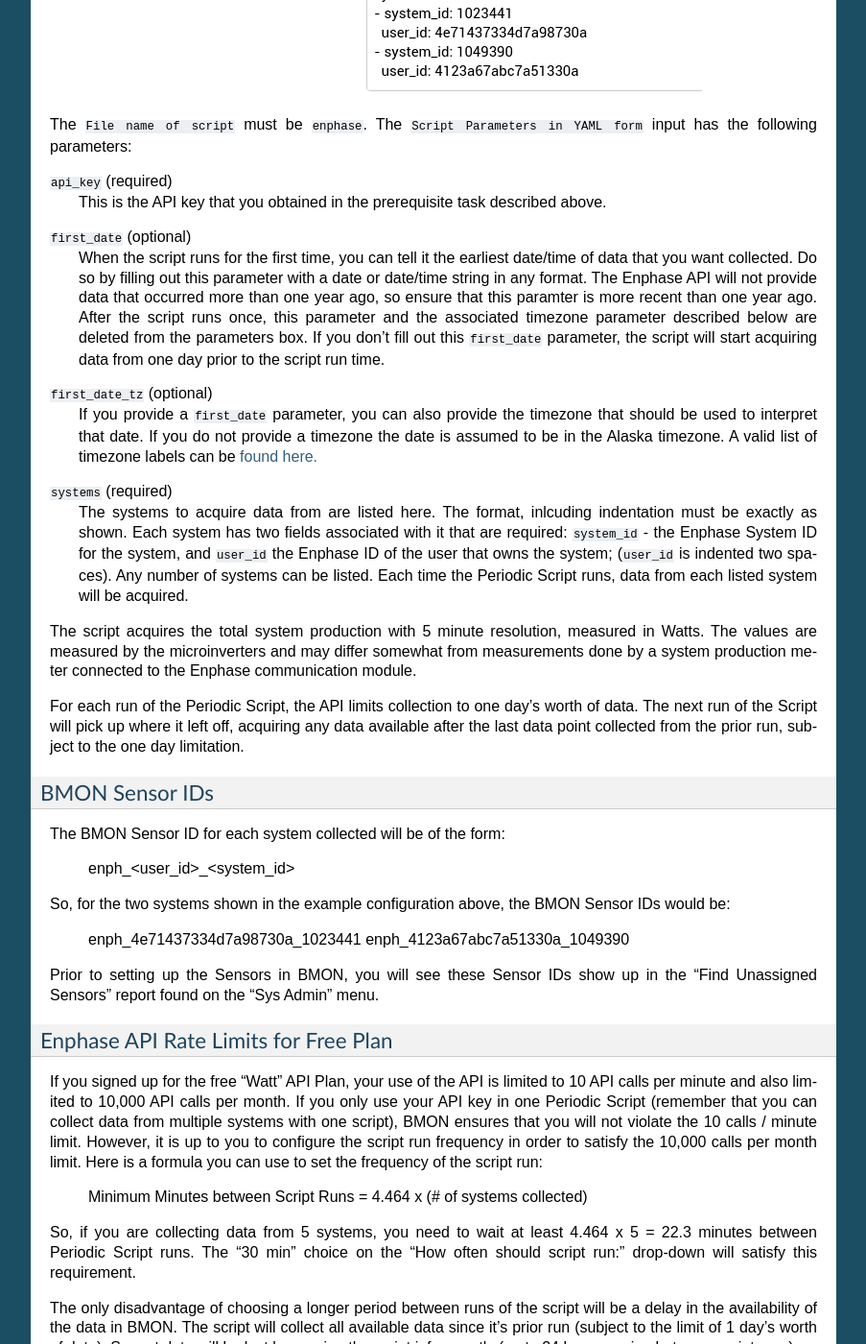
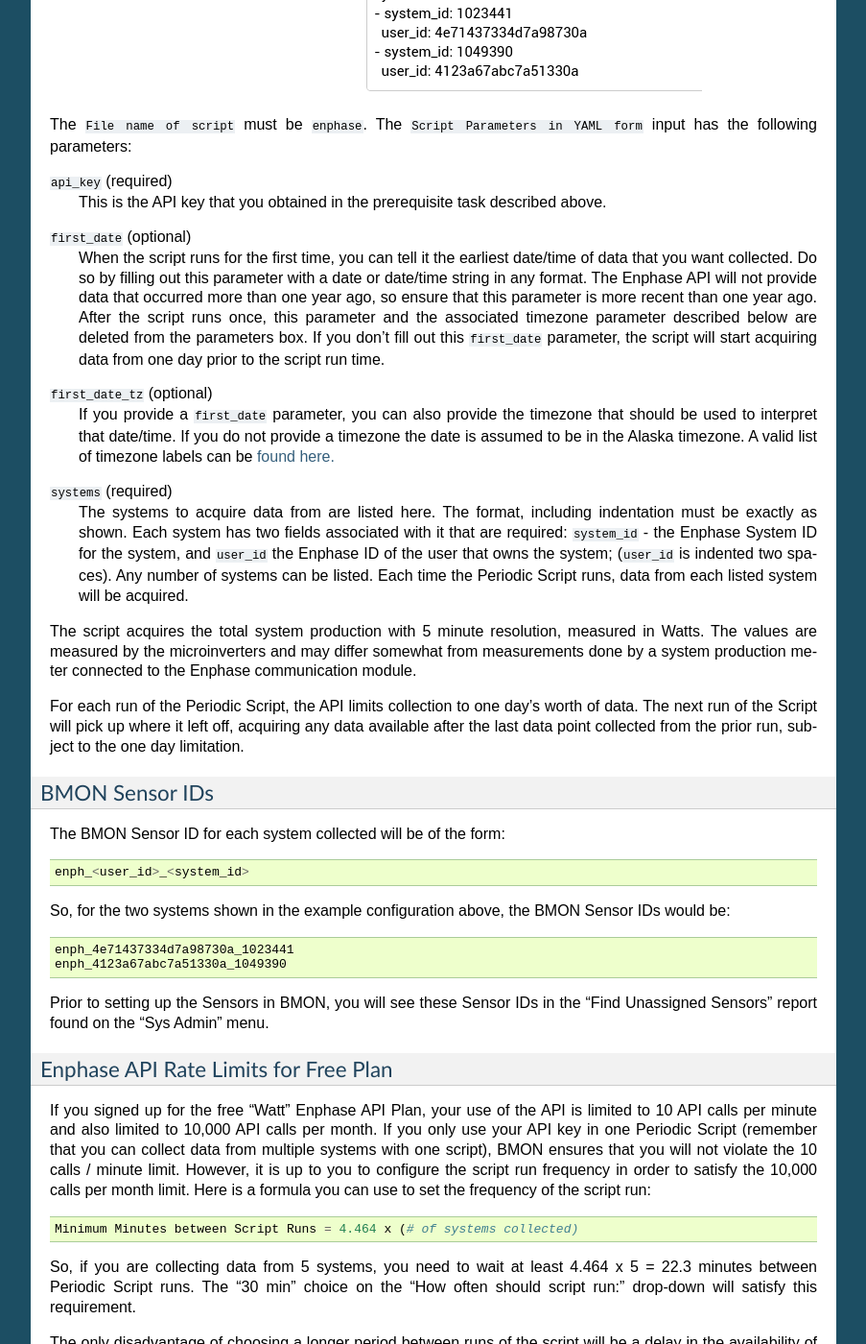
Before and after one commit to alanmitchell/bmon, a Sphinx documentation site: the page built from docs/source/periodic-scripts.rst, in a window 1280 px wide and 1400 px high, scrolled down 10988 px. Shown: the whole window at 96% size, without its empty margins (198-1101 px from the left). Built offline with Sphinx 7.4.7, drawn with Linux system fonts in a browser that asks for light colours; some of the changed text lies outside the part shown.

Commit message:
Edits to Enphase Periodic Script docs.

```diff
--- a/docs/source/periodic-scripts.rst
+++ b/docs/source/periodic-scripts.rst
@@ -560,7 +560,7 @@
     date/time of data that you want collected.  Do so by filling out this
     parameter with a date or date/time string in any format. The Enphase
     API will not provide data that occurred more than one year ago, so ensure
-    that this paramter is more recent than one year ago.  After the script
+    that this parameter is more recent than one year ago.  After the script
     runs once, this parameter and the associated timezone parameter described
     below are deleted from the parameters box.  If you don't fill out this
     ``first_date`` parameter, the script will start acquiring data from one
@@ -568,12 +568,12 @@
 
 ``first_date_tz`` (optional)
     If you provide a ``first_date`` parameter, you can also provide the timezone
-    that should be used to interpret that date.  If you do not provide a timezone
+    that should be used to interpret that date/time.  If you do not provide a timezone
     the date is assumed to be in the Alaska timezone.  A valid list of timezone
     labels can be `found here. <https://en.wikipedia.org/wiki/List_of_tz_database_time_zones>`_
 
 ``systems`` (required)
-    The systems to acquire data from are listed here.  The format, inlcuding
+    The systems to acquire data from are listed here.  The format, including
     indentation must be exactly as shown.  Each system has two fields associated
     with it that are required: ``system_id`` - the Enphase System ID for the system,
     and ``user_id`` the Enphase ID of the user that owns the system; (``user_id`` is
@@ -593,29 +593,29 @@
 BMON Sensor IDs
 ~~~~~~~~~~~~~~~
 
-The BMON Sensor ID for each system collected will be of the form:
+The BMON Sensor ID for each system collected will be of the form::
 
     enph_<user_id>_<system_id>
 
 So, for the two systems shown in the example configuration above, the BMON
-Sensor IDs would be:
+Sensor IDs would be::
 
     enph_4e71437334d7a98730a_1023441
     enph_4123a67abc7a51330a_1049390
 
-Prior to setting up the Sensors in BMON, you will see these Sensor IDs show up in
+Prior to setting up the Sensors in BMON, you will see these Sensor IDs in
 the "Find Unassigned Sensors" report found on the "Sys Admin" menu.
 
 Enphase API Rate Limits for Free Plan
 ~~~~~~~~~~~~~~~~~~~~~~~~~~~~~~~~~~~~~
 
-If you signed up for the free "Watt" API Plan, your use of the API is limited to
+If you signed up for the free "Watt" Enphase API Plan, your use of the API is limited to
 10 API calls per minute and also limited to 10,000 API calls per month.  If
 you only use your API key in one Periodic Script (remember that you can collect
 data from multiple systems with one script), BMON ensures that you will not
 violate the 10 calls / minute limit.  However, it is up to you to configure the
 script run frequency in order to satisfy the 10,000 calls per month limit.  Here
-is a formula you can use to set the frequency of the script run:
+is a formula you can use to set the frequency of the script run::
 
     Minimum Minutes between Script Runs = 4.464 x (# of systems collected)
 
@@ -627,7 +627,7 @@
 The only disadvantage of choosing a longer period between runs of the script
 will be a delay in the availability of the data in BMON.  The script will
 collect all available data since it's prior run (subject to the limit of 1 day's
-worth of data).  So, not data will be lost by running the script infrequently
+worth of data).  So, no data will be lost by running the script infrequently
 (up to 24 hour spacing between script runs).
 
 Send BMON Data to an InfluxDB Time-Series Database
```
